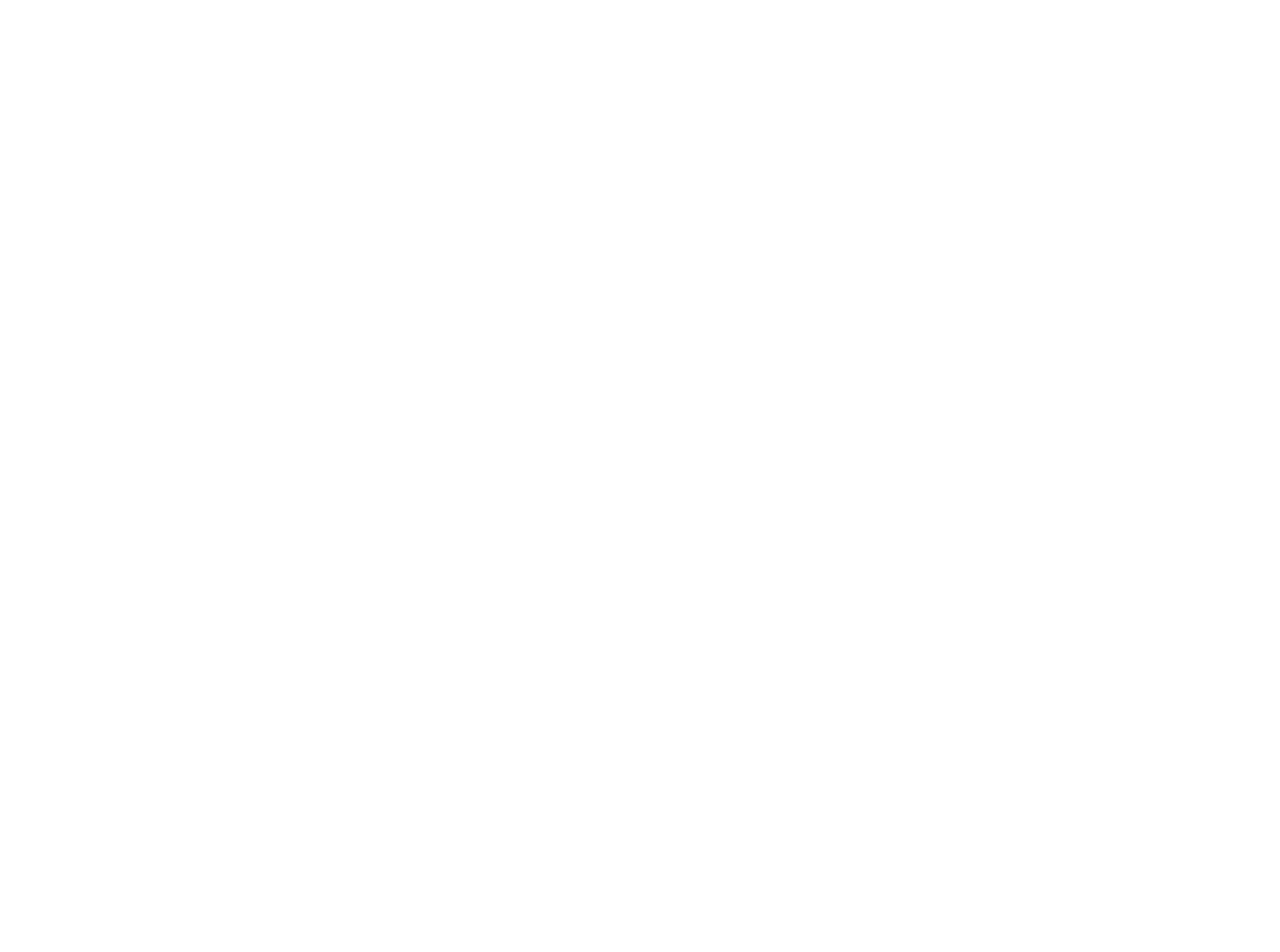
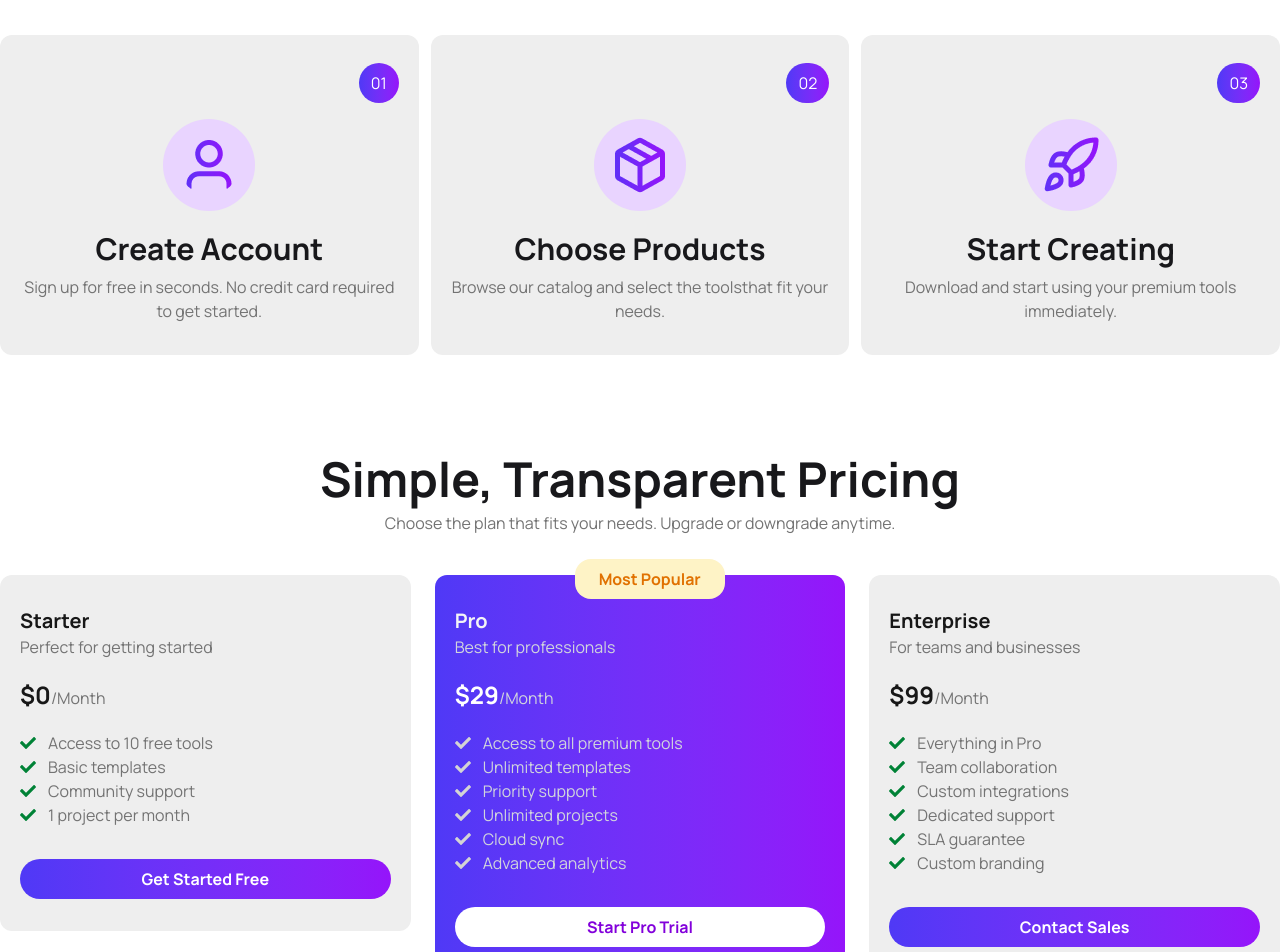
Before and after one commit to NazrulNazir/Digitools-Platform, a React (Vite) app: page / in a window 1280 px wide. Shown: the part 2720-3672 px from the top of the page. Before the commit the page ends 2535 px from the top, so only its background shows below. Built offline with nearby package versions, Linux system fonts and the light colour scheme.

Commit message:
complete workflow and starter footer part

```diff
--- a/package.json
+++ b/package.json
@@ -13,6 +13,7 @@
     "@tailwindcss/vite": "^4.2.2",
     "react": "^19.2.4",
     "react-dom": "^19.2.4",
+    "react-icons": "^5.6.0",
     "react-toastify": "^11.0.5",
     "tailwindcss": "^4.2.2"
   },
--- a/public/data.json
+++ b/public/data.json
@@ -75,7 +75,7 @@
     "icon": "🎤"
   },
   {
-    "id": 46,
+    "id": 6,
     "name": "Social Media Content Kit",
     "description": "Complete toolkit for creating engaging social media content across all platforms.",
     "price": 49,
--- a/src/App.jsx
+++ b/src/App.jsx
@@ -5,6 +5,9 @@
 import HeroArea from './components/HeroArea/HeroArea'
 import Navbar from './components/Navbar/Navbar'
 import Content from './components/Content/Content'
+import Started3Step from './components/Started3Step/Started3Step'
+import TransparentPricing from './components/TransparentPricing/TransparentPricing'
+import Workflow from './components/Workflow/Workflow'
 
 
 const userPromise = async()=> {
@@ -27,6 +30,9 @@
       <Suspense fallback = {<p>Loading..</p>}>
         <Content cardPromise = {cardPromise} setCardLength = {setCardLength}/>
       </Suspense>
+      <Started3Step/>
+      <TransparentPricing/>
+      <Workflow/>
     </>
   )
 }
--- /dev/null
+++ b/src/components/Footer/Footer.jsx
@@ -0,0 +1,11 @@
+import React from 'react'
+
+const Footer = () => {
+  return (
+    <div>
+
+    </div>
+  )
+}
+
+export default Footer
--- a/src/components/Product/Product.jsx
+++ b/src/components/Product/Product.jsx
@@ -27,16 +27,17 @@
           <p>{features[1]}</p>
           <p>{features[2]}</p>
         </div>
-
-        <button onClick={()=>
-        {
-          setClickCard('Add Card',);
-          handleClick();
-          setCardData([...cardData, pdct])
-        }
-      }
-          className={`btn btn-ghost rounded-full w-full mt-5 ${clickCard === 'Buy Now' ? 'text-white' : 'text-sky-500'} bg-linear-to-r from-[#4F39F6] to-[#9514FA]`}>{clickCard}
-        </button>
+        <a
+        type="button"
+          onClick={()=> {
+            setClickCard('Add to Card');
+            handleClick();
+            setCardData([...cardData, pdct]);
+          }}
+          className={`btn btn-ghost rounded-full w-full mt-5 text-white ${clickCard === 'Buy Now' ? 'bg-linear-to-r from-[#4F39F6] to-[#9514FA]' : 'bg-sky-500'} `}
+        >
+          {clickCard}
+        </a>
       </div>
     </div>
   )
--- /dev/null
+++ b/src/components/Started3Step/Started3Step.jsx
@@ -0,0 +1,51 @@
+import React from 'react'
+
+const Started3Step = () => {
+  return (
+<div className='my-25'>
+    <div className='mb-10'>
+        <h2 className='text-5xl font-bold text-center'>Get Started in 3 Steps</h2>
+        <p className='text-neutral-500 text-center mt-2'>Start using premium digital tools in minutes, not hours</p>
+    </div>
+    <div className='md:container px-5 sm:p-0 mx-auto grid grid-cols-1 sm:grid-cols-2 lg:grid-cols-3 gap-3 text-center'>
+        <div className='bg-base-300 p-5 pb-8 rounded-xl sm:col-span-1 lg:col-span-1'>
+            <div className='flex justify-between items-center mt-2'>
+                <p></p>
+                <p className='px-3 py-2 text-white bg-linear-to-r from-[#4F39F6] to-[#9514FA] rounded-full'>01</p>
+            </div>
+            <div className='flex flex-col justify-center items-center mt-4'>
+                <img className='p-4 bg-purple-200 rounded-full' src="./assets/user.png" alt="" />
+                <h3 className = 'text-3xl font-bold mt-5 mb-2'>Create Account</h3>
+                <p className='text-neutral-500'>Sign up for free in seconds. No credit card required to get started.</p>
+            </div>
+        </div>
+        <div className='bg-base-300 p-5 pb-8 rounded-xl sm:col-span-1 lg:col-span-1'>
+            <div className='flex justify-between items-center mt-2'>
+                <p></p>
+                <p className='px-3 py-2 text-white bg-linear-to-r from-[#4F39F6] to-[#9514FA] rounded-full'>02</p>
+            </div>
+            <div className='flex flex-col justify-center items-center mt-4'>
+                <img className='p-4 bg-purple-200 rounded-full' src="./assets/package.png" alt="" />
+                <h3 className = 'text-3xl font-bold mt-5 mb-2'>Choose Products</h3>
+                <p className='text-neutral-500'>Browse our catalog and select the toolsthat fit your needs.</p>
+            </div>
+        </div>
+        <div className='bg-base-300 p-5 pb-8 rounded-xl sm:col-span-2 lg:col-span-1'>
+            <div className='flex justify-between items-center mt-2'>
+                <p></p>
+                <p className='px-3 py-2 text-white bg-linear-to-r from-[#4F39F6] to-[#9514FA] rounded-full'>03</p>
+            </div>
+            <div className='flex flex-col justify-center items-center mt-4'>
+                <div className='p-4 bg-purple-200 rounded-full'>
+                <img src="assets/rocket.png" alt="" />
+                </div>
+                <h3 className = 'text-3xl font-bold mt-5 mb-2'>Start Creating</h3>
+                <p className='text-neutral-500'>Download and start using your premium tools immediately.</p>
+            </div>
+        </div>
+   </div>
+</div>
+  )
+}
+
+export default Started3Step
--- /dev/null
+++ b/src/components/TransparentPricing/TransparentPricing.jsx
@@ -0,0 +1,106 @@
+import React from 'react'
+import Product from '../Product/Product'
+import { FaCheck } from 'react-icons/fa'
+
+const transparent = [
+    {
+"id": 1,
+"name": "Starter",
+"description": "Perfect for getting started",
+"price": 0,
+"period": "Month",
+"tag": "",
+"tagType": "",
+"features": [
+    {"name": "Access to 10 free tools"},
+    {"name": "Basic templates"},
+    {"name" : "Community support"},
+    {"name" : "1 project per month"}
+],
+"btn": "Get Started Free"
+},
+{
+"id": 2,
+"name": "Pro",
+"description": "Best for professionals",
+"price": 29,
+"period": "Month",
+"tag": "Most Popular",
+"tagType": "most-popular",
+"features": [
+    {"name" : "Access to all premium tools"},
+    {"name" : "Unlimited templates"},
+    {"name" : "Priority support"},
+    {"name" : "Unlimited projects"},
+    {"name" : "Cloud sync"},
+    {"name" : "Advanced analytics"}
+],
+"btn": "Start Pro Trial"
+},
+{
+"id": 3,
+"name": "Enterprise",
+"description": "For teams and businesses",
+"price": 99,
+"period": "Month",
+"tag": "",
+"tagType": "",
+"features": [
+
+    {"name" : "Everything in Pro"},
+    {"name" : "Team collaboration"},
+    {"name" : "Custom integrations"},
+    {"name" : "Dedicated support"},
+    {"name" : "SLA guarantee"},
+    {"name" : "Custom branding"}
+],
+"btn" : "Contact Sales"
+}
+
+]
+const TransparentPricing = () => {
+
+
+
+
+  return (
+    <div className='mb-25'>
+        <div className='mb-10'>
+            <h2 className='text-5xl font-bold text-center'>Simple, Transparent Pricing</h2>
+            <p className={`text-neutral-500 text-center mt-2`}>Choose the plan that fits your needs. Upgrade or downgrade anytime.</p>
+        </div>
+        <div className='md:container px-5 sm:p-0 mx-auto grid grid-cols-1 sm:grid-cols-2 lg:grid-cols-3 gap-6'>
+            {
+            transparent.map(item => {
+                return <div className='flex flex-col'>
+                    <div className='relative'>
+                        <div className={`absolute left-35 -top-4 px-6 py-2 rounded-2xl ${item.tag === 'Most Popular' && 'bg-amber-100 text-amber-600 font-bold'}`}>{item.tag}</div>
+                        <div className={`p-5 pb-8 rounded-xl lg:col-span-1 ${item.tag === 'Most Popular' ? 'bg-linear-to-r from-[#4F39F6] to-[#9514FA]' : 'bg-base-300'} `}>
+                            <div className=''>
+                                <p className={`text-xl mt-3 font-bold ${item.tag === 'Most Popular' ? 'text-gray-100' : 'text-neutral-900'}`}>{item.name}</p>
+                                <p className={`${item.tag === 'Most Popular' ? 'text-gray-300' : 'text-neutral-500'}`}>{item.description}</p>
+                            </div>
+                            <div className='my-5'>
+                                <p className={`${item.tag === 'Most Popular' ? 'text-gray-300' : 'text-neutral-500'}`}><span className={`text-2xl font-bold ${item.tag === 'Most Popular' ? 'text-white' : 'text-neutral-900'}`}>${item.price}</span>/{item.period}</p>
+                            </div>
+                            <div className=''>
+                                {
+                                    item.features.map(product => <div className='flex gap-3 items-center'>
+                                        <p className={`${item.tag !== 'Most Popular' ? 'text-green-700' : 'text-neutral-300'}`}><FaCheck/></p>
+                                        <p className={`${item.tag === 'Most Popular' ? 'text-gray-300' : 'text-neutral-500'}`}>{product.name}</p>
+                                    </div>)
+                                }
+                            </div>
+                            <button className={`px-3 w-full mt-8 py-2 ${item.tag === 'Most Popular' ? 'text-purple-700' : 'text-white'} ${item.tag === 'Most Popular' ? 'bg-white' : 'bg-linear-to-r from-[#4F39F6] to-[#9514FA]'} rounded-full cursor-pointer font-bold`}>{item.btn}</button>
+                        </div>
+                    </div>
+                </div>
+            })
+        }
+        </div>
+
+    </div>
+  )
+}
+
+export default TransparentPricing
--- /dev/null
+++ b/src/components/Workflow/Workflow.jsx
@@ -0,0 +1,20 @@
+import React from 'react'
+
+const Workflow = () => {
+  return (
+    <div className='bg-linear-to-r from-[#4F39F6] to-[#9514FA]'>
+        <div className={`my-10 flex flex-col gap-4 text-white justify-center items-center py-25 text-center container mx-auto px-5 md:px-0`}>
+            <h2 className='text-4xl md:text-5xl font-bold'>Ready to Transform Your Workflow?</h2>
+            <p className='text-center w-full md:w-150'>Join thousands of professionals who are already using Digitools to work smarter. Start your free trial today.</p>
+            <div className='flex gap-6 mt-8'>
+                <button className='cursor-pointer px-4 py-2 rounded-full text-purple-600 bg-white'>Explore Products</button>
+                <button className='cursor-pointer px-4 py-2 rounded-full text-white border border-gray-200'>View Pricing</button>
+            </div>
+            <p>14-day free trial • No credit card required • Cancel anytime</p>
+        </div>
+
+    </div>
+  )
+}
+
+export default Workflow
```
Also changed, not shown: 1 other file (tests, documents, lock files or other folders).
